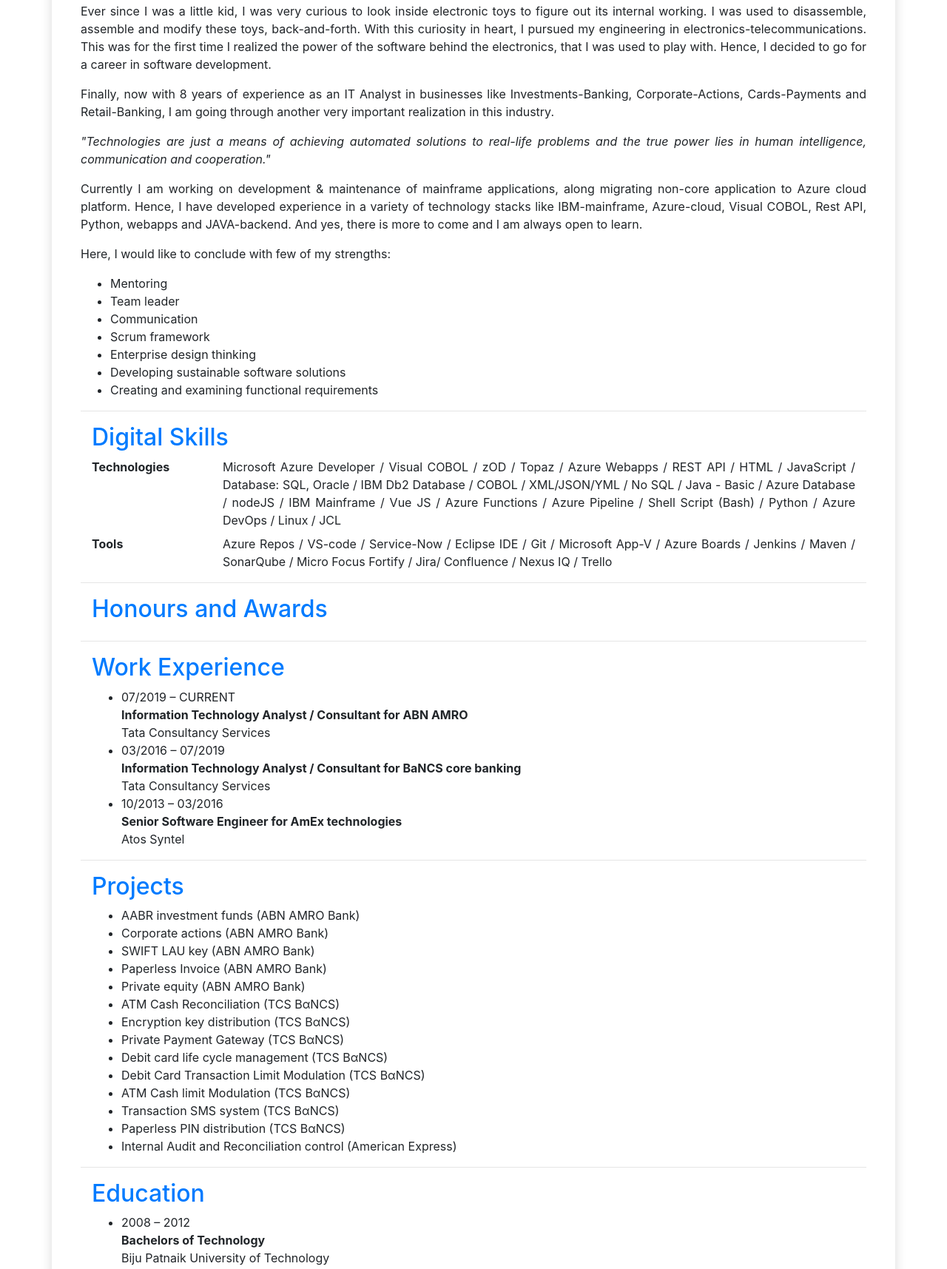
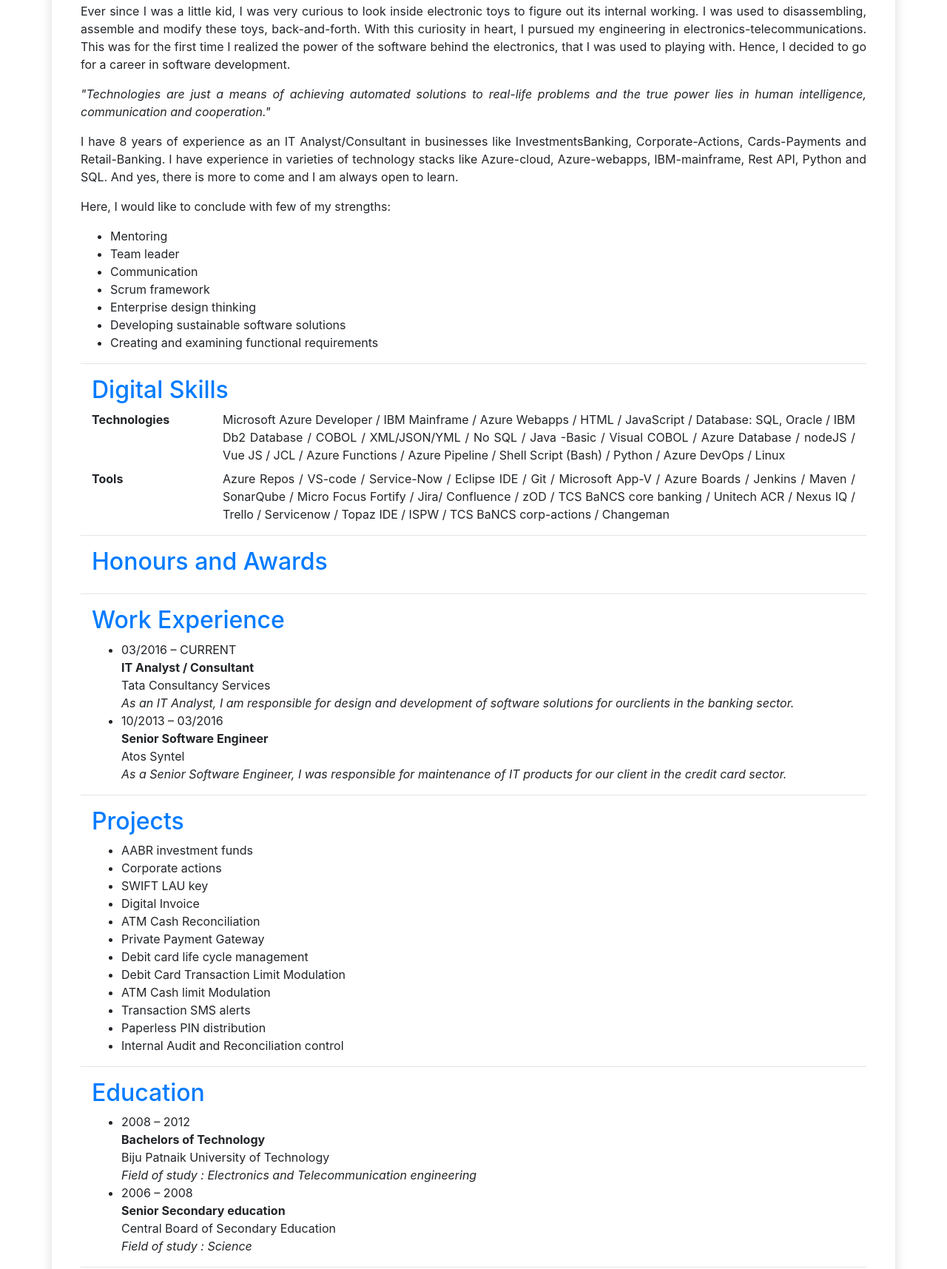
Before and after one commit to SouravKumarSahu/SouravKsahu.azure.webapp, a website: page public/index.html in a window 1280 px wide. Shown: the part 188-1903 px from the top of the page at 74% size. Drawn offline with nearby package versions, Linux system fonts and the light colour scheme; a script that the page names is missing.

Commit message:
Updated pagehome.html from top to the bottom.

```diff
--- a/public/pagehome.html
+++ b/public/pagehome.html
@@ -29,26 +29,20 @@
     </p>
     <p>
       Ever since I was a little kid, I was very curious to look inside electronic toys to figure out its internal
-      working. I was used to disassemble, assemble and modify these toys, back-and-forth.
+      working. I was used to disassembling, assemble and modify these toys, back-and-forth.
       With this curiosity in heart, I pursued my engineering in electronics-telecommunications. This was for the first
-      time I realized the power of the software behind the electronics, that I was used to play with. Hence, I decided
-      to go for a career in software development.
-    </p>
-    <p>
-      Finally, now with 8 years of experience as an IT Analyst in businesses like Investments-Banking,
-      Corporate-Actions, Cards-Payments and Retail-Banking, I am going through another very important realization in
-      this industry.
+      time I realized the power of the software behind the electronics, that I was used to playing with. Hence, I
+      decided to go for a career in software development.
     </p>
     <p>
       <i>"Technologies are just a means of achieving automated solutions to real-life problems and the true power lies
         in human intelligence, communication and cooperation."</i>
     </p>
     <p>
-      Currently I am working on development & maintenance of mainframe applications, along migrating non-core
-      application to Azure cloud platform.
-      Hence, I have developed experience in a variety of technology stacks like IBM-mainframe, Azure-cloud, Visual
-      COBOL, Rest API, Python, webapps and JAVA-backend. And yes, there is more to come and I am always open to learn.
-
+      I have 8 years of experience as an IT Analyst/Consultant in businesses like InvestmentsBanking, Corporate-Actions,
+      Cards-Payments and Retail-Banking. I have experience in varieties
+      of technology stacks like Azure-cloud, Azure-webapps, IBM-mainframe, Rest API, Python and
+      SQL. And yes, there is more to come and I am always open to learn.
     </p>
     <p>
       Here, I would like to conclude with few of my strengths:
@@ -70,11 +64,9 @@
         <div class="col-2"><b>Technologies</b>
         </div>
         <div class="col-10">
-          Microsoft Azure Developer / Visual COBOL / zOD / Topaz / Azure Webapps / REST API / HTML / JavaScript /
-          Database: SQL,
-          Oracle / IBM Db2 Database / COBOL / XML/JSON/YML / No SQL / Java - Basic / Azure Database / nodeJS / IBM
-          Mainframe / Vue JS / Azure Functions / Azure Pipeline / Shell Script (Bash) / Python / Azure DevOps / Linux /
-          JCL
+          Microsoft Azure Developer / IBM Mainframe / Azure Webapps / HTML / JavaScript / Database: SQL, Oracle / IBM
+          Db2 Database / COBOL / XML/JSON/YML / No SQL / Java -Basic / Visual COBOL / Azure Database / nodeJS / Vue JS /
+          JCL / Azure Functions / Azure Pipeline / Shell Script (Bash) / Python / Azure DevOps / Linux
         </div>
       </div>
       <div class="row mt-2">
@@ -82,7 +74,8 @@
         </div>
         <div class="col-10">
           Azure Repos / VS-code / Service-Now / Eclipse IDE / Git / Microsoft App-V / Azure Boards / Jenkins / Maven /
-          SonarQube / Micro Focus Fortify / Jira/ Confluence / Nexus IQ / Trello
+          SonarQube / Micro Focus Fortify / Jira/ Confluence / zOD / TCS BaNCS core banking / Unitech ACR / Nexus IQ /
+          Trello / Servicenow / Topaz IDE / ISPW / TCS BaNCS corp-actions / Changeman
         </div>
       </div>
     </div>
@@ -132,25 +125,22 @@
       <h2 class="text-primary">Work Experience</h2>
       <ul>
         <li>
-          07/2019 – CURRENT
+          03/2016 – CURRENT
           <br>
-          <b>Information Technology Analyst / Consultant for ABN AMRO</b>
+          <b>IT Analyst / Consultant</b>
           <br>
           Tata Consultancy Services
-        </li>
-        <li>
-          03/2016 – 07/2019
           <br>
-          <b>Information Technology Analyst / Consultant for BaNCS core banking</b>
-          <br>
-          Tata Consultancy Services
+          <i>As an IT Analyst, I am responsible for design and development of software solutions for ourclients in the banking sector.</i>
         </li>
         <li>
           10/2013 – 03/2016
           <br>
-          <b>Senior Software Engineer for AmEx technologies</b>
+          <b>Senior Software Engineer</b>
           <br>
           Atos Syntel
+          <br>
+          <i>As a Senior Software Engineer, I was responsible for maintenance of IT products for our client in the credit card sector.</i>
         </li>
       </ul>
     </div>
@@ -159,20 +149,18 @@
     <div class="container">
       <h2 class="text-primary">Projects</h2>
       <ul>
-        <li>AABR investment funds (ABN AMRO Bank)</li>
-        <li>Corporate actions (ABN AMRO Bank)</li>
-        <li>SWIFT LAU key (ABN AMRO Bank)</li>
-        <li>Paperless Invoice (ABN AMRO Bank)</li>
-        <li>Private equity (ABN AMRO Bank)</li>
-        <li>ATM Cash Reconciliation (TCS BαNCS)</li>
-        <li>Encryption key distribution (TCS BαNCS)</li>
-        <li>Private Payment Gateway (TCS BαNCS)</li>
-        <li>Debit card life cycle management (TCS BαNCS)</li>
-        <li>Debit Card Transaction Limit Modulation (TCS BαNCS)</li>
-        <li>ATM Cash limit Modulation (TCS BαNCS)</li>
-        <li>Transaction SMS system (TCS BαNCS)</li>
-        <li>Paperless PIN distribution (TCS BαNCS)</li>
-        <li>Internal Audit and Reconciliation control (American Express)</li>
+        <li>AABR investment funds</li>
+        <li>Corporate actions</li>
+        <li>SWIFT LAU key</li>
+        <li>Digital Invoice</li>
+        <li>ATM Cash Reconciliation</li>
+        <li>Private Payment Gateway</li>
+        <li>Debit card life cycle management</li>
+        <li>Debit Card Transaction Limit Modulation</li>
+        <li>ATM Cash limit Modulation</li>
+        <li>Transaction SMS alerts</li>
+        <li>Paperless PIN distribution</li>
+        <li>Internal Audit and Reconciliation control</li>
       </ul>
     </div>
     <hr>
@@ -186,6 +174,8 @@
           <b>Bachelors of Technology</b>
           <br>
           Biju Patnaik University of Technology
+          <br>
+          <i>Field of study : Electronics and Telecommunication engineering</i>
         </li>
         <li>
           2006 – 2008
@@ -193,6 +183,8 @@
           <b>Senior Secondary education</b>
           <br>
           Central Board of Secondary Education
+          <br>
+          <i>Field of study : Science</i>
         </li>
       </ul>
     </div>
@@ -214,17 +206,7 @@
         <li>
           <b>English</b>
           <br>
-          Native or bilingual proficiency
-        </li>
-        <li>
-          <b>Hindi</b>
-          <br>
-          Native or bilingual proficiency
-        </li>
-        <li>
-          <b>Dutch</b>
-          <br>
-          Elementary proficiency
+          Fluent
         </li>
       </ul>
     </div>
```
